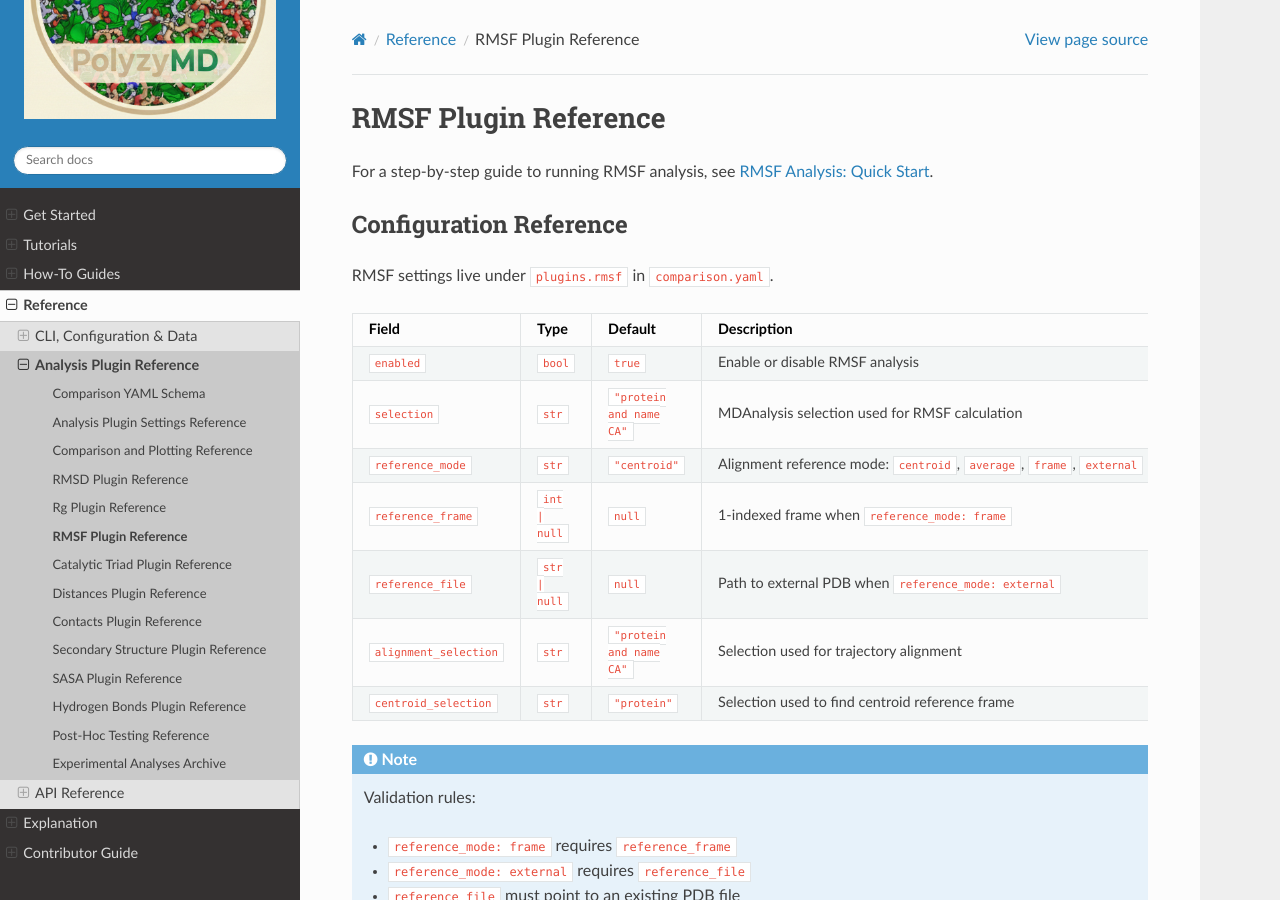
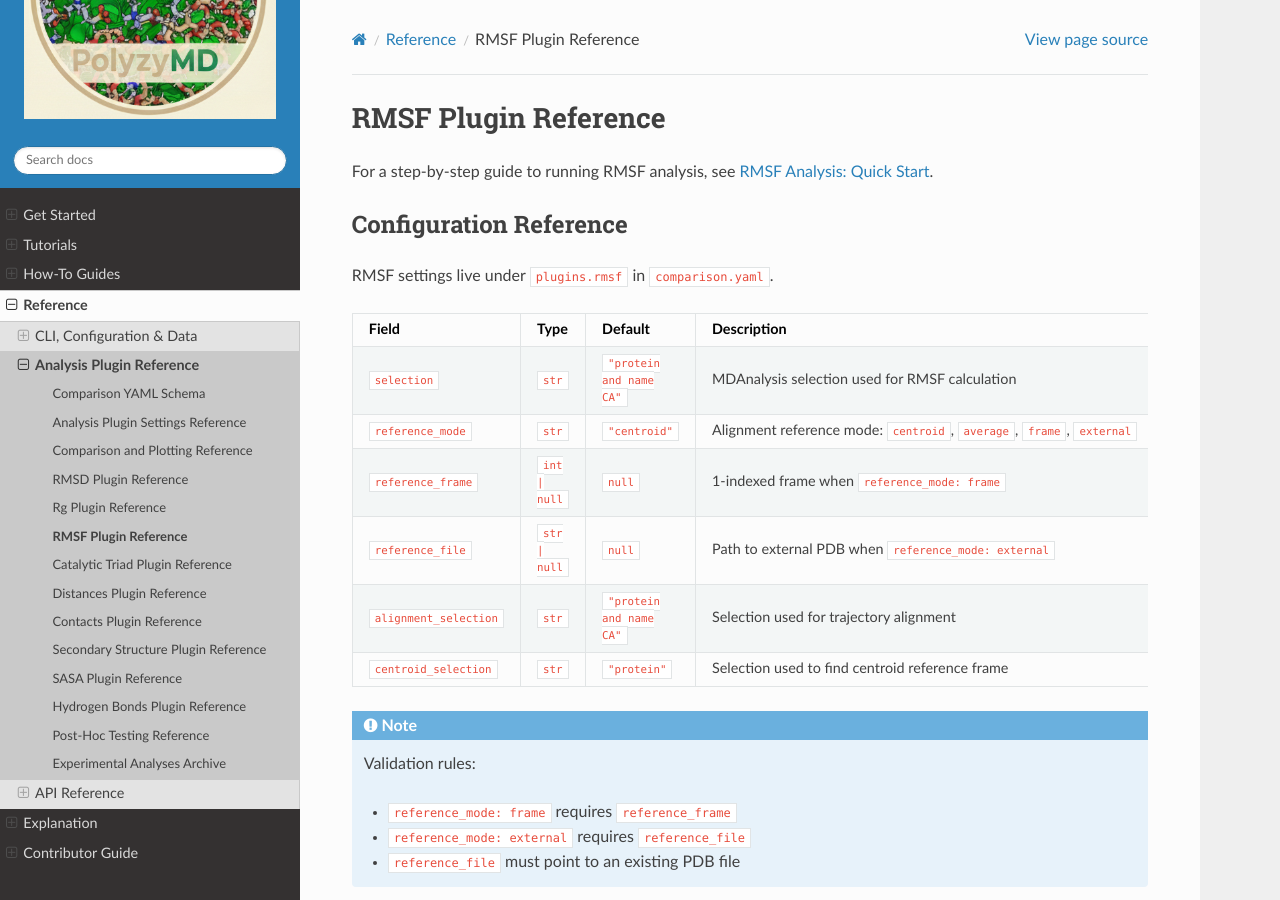
Before and after one commit to joelaforet/polyzymd, a Sphinx documentation site: the page built from docs/source/reference/analysis_rmsf_reference.md, in a window 1280 px wide and 900 px high. Built offline with Sphinx 7.4.7 and the Read the Docs theme 3.1.0, drawn with Linux system fonts in a browser that asks for light colours.

Commit message:
docs: remove RMSF enabled setting

```diff
--- a/docs/source/reference/analysis_rmsf_reference.md
+++ b/docs/source/reference/analysis_rmsf_reference.md
@@ -9,7 +9,6 @@ RMSF settings live under `plugins.rmsf` in `comparison.yaml`.
 
 | Field | Type | Default | Description |
 |-------|------|---------|-------------|
-| `enabled` | `bool` | `true` | Enable or disable RMSF analysis |
 | `selection` | `str` | `"protein and name CA"` | MDAnalysis selection used for RMSF calculation |
 | `reference_mode` | `str` | `"centroid"` | Alignment reference mode: `centroid`, `average`, `frame`, `external` |
 | `reference_frame` | `int \| null` | `null` | 1-indexed frame when `reference_mode: frame` |
```
